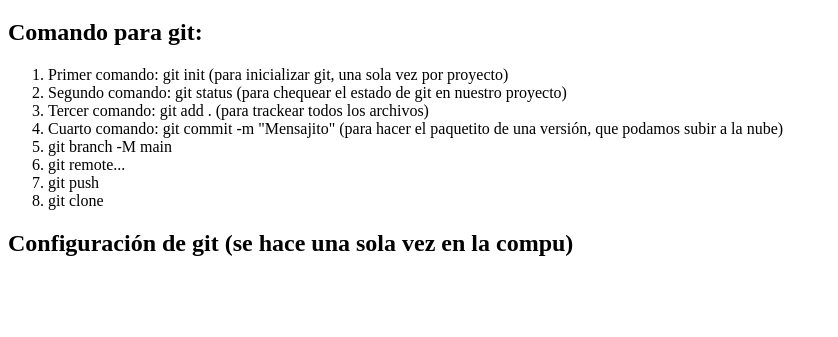
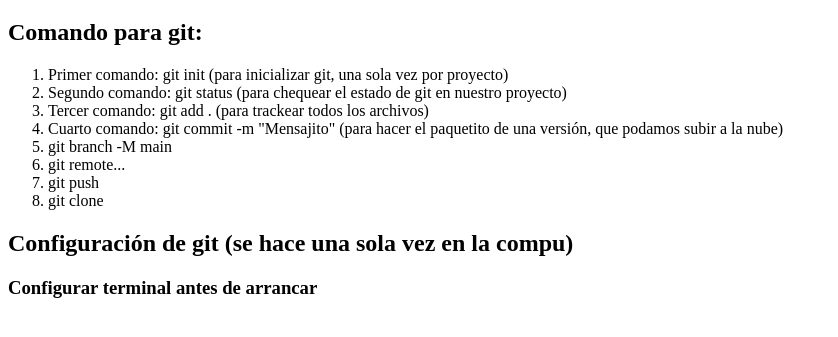
Before and after one commit to Cecilia-Campos/Primer-hit, a plain HTML site: page index.html in a window 1280 px wide. Shown: the part 61-398 px from the top of the page, without its empty margins (0-838 px from the left). Drawn offline with Linux system fonts and the light colour scheme.

Commit message:
Agregué h3

```diff
--- a/index.html
+++ b/index.html
@@ -22,5 +22,6 @@
     </ol>
 
     <h2> Configuración de git (se hace una sola vez en la compu) </h2>
+    <h3> Configurar terminal antes de arrancar </h3>
 </body>
 </html>
```
